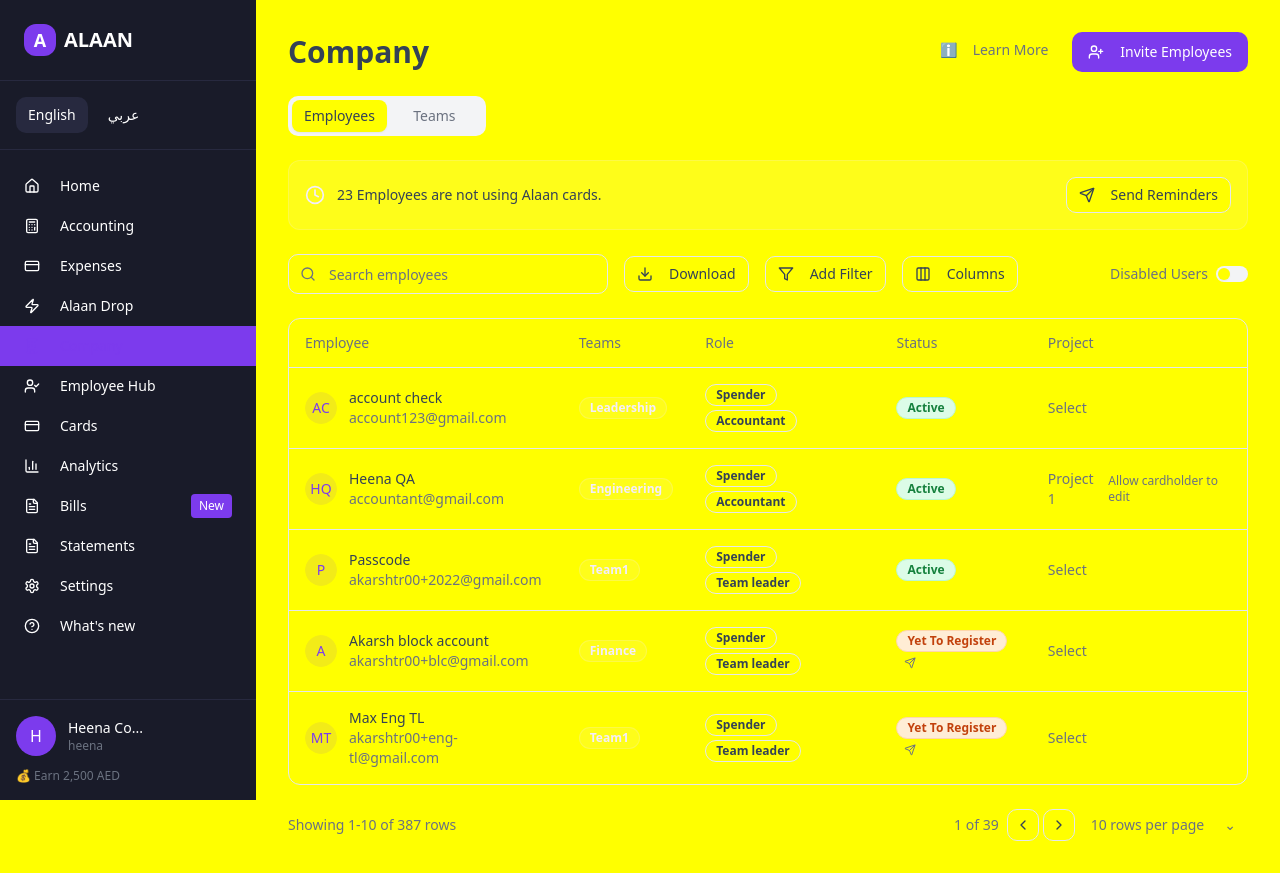
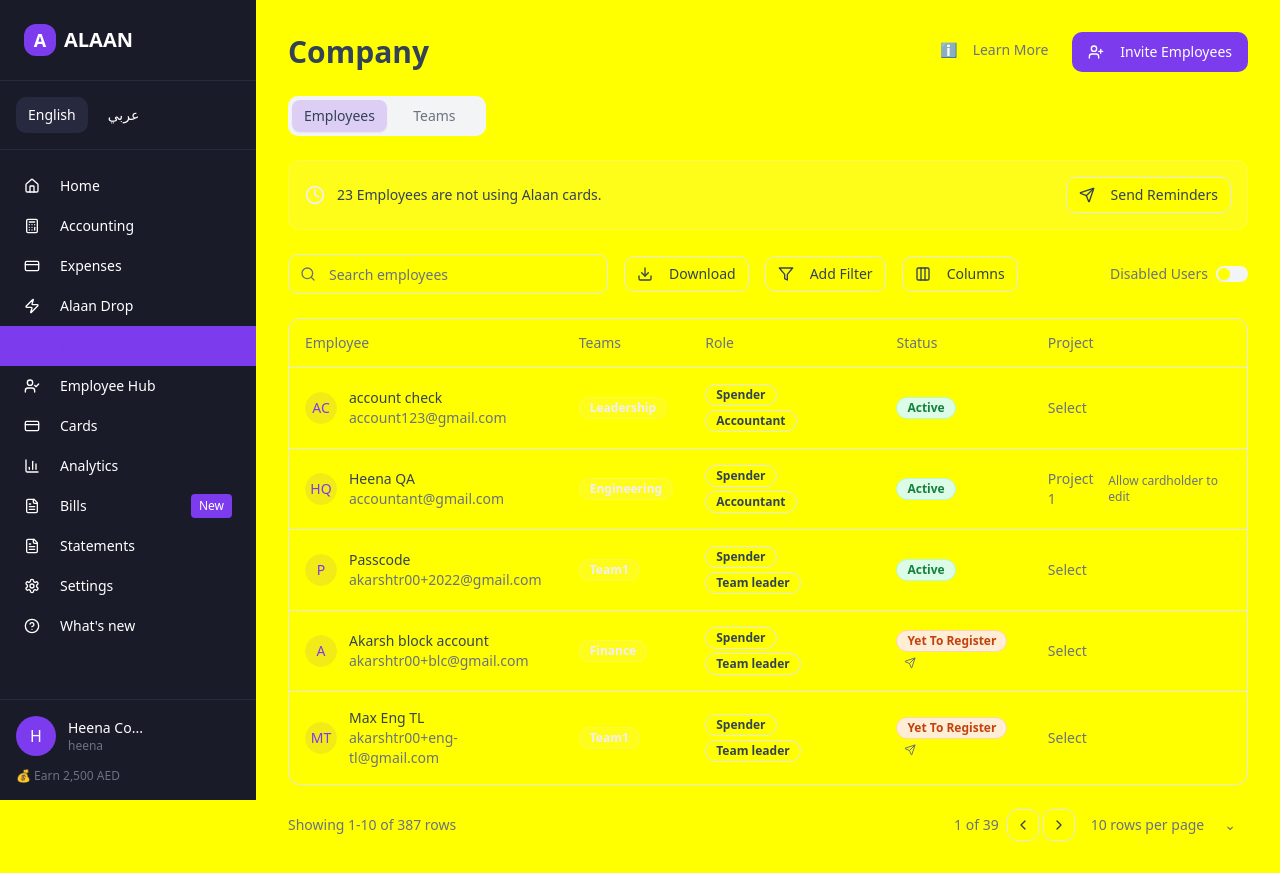
Before and after one commit to rahulbehera-3003/kindred-web-spark, a React (Vite) app: page /company in a window 1280 px wide. Built offline with nearby package versions, Linux system fonts and the light colour scheme.

Commit message:
Update tab selected state

```diff
--- a/src/pages/Company.tsx
+++ b/src/pages/Company.tsx
@@ -101,10 +101,10 @@ const Company = () => {
         {/* Tabs */}
         <Tabs defaultValue="employees" className="space-y-6">
           <TabsList className="grid w-fit grid-cols-2 bg-muted">
-            <TabsTrigger value="employees" className="data-[state=active]:bg-background hover:bg-primary/20">
+            <TabsTrigger value="employees" className="data-[state=active]:bg-primary/20 hover:bg-primary/20">
               Employees
             </TabsTrigger>
-            <TabsTrigger value="teams" className="data-[state=active]:bg-background hover:bg-primary/20">
+            <TabsTrigger value="teams" className="data-[state=active]:bg-primary/20 hover:bg-primary/20">
               Teams
             </TabsTrigger>
           </TabsList>
```
